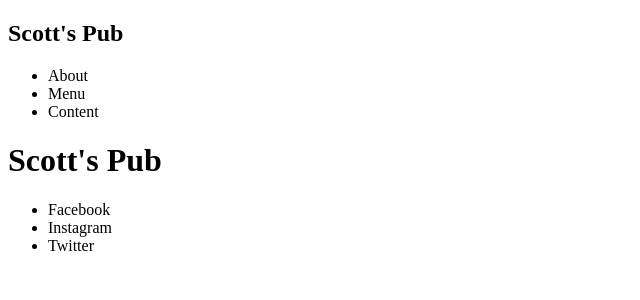
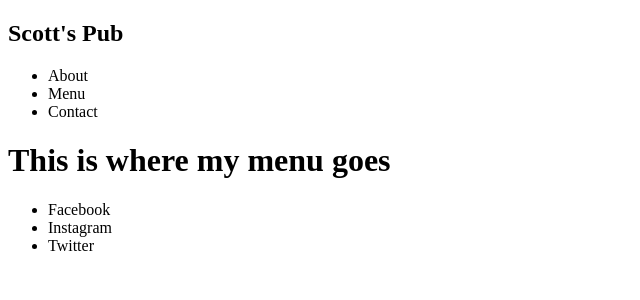
Before and after one commit to ScotttP/restaurant-page-react, a React (Create React App) app in the folder restaurant-page/: page / in a window 1280 px wide. Both pictures are taken after a click on the item "Menu". Shown: the top 300 px of the page, without its empty margins (0-640 px from the left). Built offline with nearby package versions, Linux system fonts and the light colour scheme.

Commit message:
tab functions are working. need to add the menu items, contact form, and css styling

```diff
--- a/restaurant-page/src/App.js
+++ b/restaurant-page/src/App.js
@@ -1,18 +1,45 @@
 import React from 'react';
 import Header from './header';
+import PageLoad from './pageLoad'
+import AboutUs from './about'
+import Contact from './contact'
+import Menu from './menu'
 import Content from './content';
 import Footer from './footer';
 import './App.css';
 
-function App() {
-  return (
-    <div>
-      <Header />
-      <Content />
-      <Footer />
-    </div>
+class App extends React.Component {
+  constructor(props) {
+    super(props);
+    this.handleTabs = this.handleTabs.bind(this)
+    this.state = {
+        content: <PageLoad />
+    };
+}
 
-  );
+  handleTabs(clickedTab) {
+    if (clickedTab === 'About'){
+      this.setState({ content: <AboutUs /> })
+    }else if (clickedTab === 'Menu'){
+      this.setState({ content: <Menu /> })
+    }else if (clickedTab === 'Contact'){
+      this.setState({ content: <Contact /> })
+    }else{
+      this.setState({ content: <PageLoad /> })
+    }
+  }
+
+  render () {
+    return (
+      <div>
+        <Header handleClick = {this.handleTabs}/>
+        <Content content={this.state.content}/>
+        <Footer />
+      </div>
+
+    );
+  }
+
 }
 
 export default App;
--- a/restaurant-page/src/about.js
+++ b/restaurant-page/src/about.js
@@ -2,7 +2,7 @@ import React from 'react';
 
 function AboutUs () {
     return (
-        <div class="aboutUs">
+        <div className="aboutUs">
             <h1>About Us</h1>
             <p>Lorem ipsum dolor sit amet, consectetur adipiscing elit, sed do eiusmod tempor incididunt ut labore et dolore magna aliqua. Senectus et netus et malesuada fames ac.
             Vulputate enim nulla aliquet porttitor lacus luctus accumsan. Ut tristique et egestas quis ipsum suspendisse ultrices gravida dictum. Suspendisse ultrices gravida dictum fusce.
--- a/restaurant-page/src/contact.js
+++ b/restaurant-page/src/contact.js
@@ -1 +1,14 @@
 import React from 'react';
+
+export default class Contact extends React.Component {
+
+    render () {
+        return (
+            <div>
+                <h1>This is where my contact form goes</h1>
+            </div>
+
+        )
+    }
+
+}
--- a/restaurant-page/src/content.js
+++ b/restaurant-page/src/content.js
@@ -1,22 +1,11 @@
 import React from 'react';
-import PageLoad from './pageLoad'
-import AboutUs from './about'
+
 class Content extends React.Component {
-    constructor(props) {
-        super(props);
-        this.state = {
-            content: <PageLoad />
-        };
-    }
-
-    handlers () {
-        console.log('handler function')
-    }
 
     render () {
         return (
             <div>
-                {this.state.content}
+                {this.props.content}
             </div>
 
         )
--- a/restaurant-page/src/data.js
+++ b/restaurant-page/src/data.js
@@ -1,4 +1,4 @@
-let headers = ['About', 'Menu', 'Content'];
+let headers = ['About', 'Menu', 'Contact'];
 let footers = ['Facebook', 'Instagram', 'Twitter'];
 let entrees = ['Hamburger', 'Cheeseburger', 'Wings', 'Hotdog'];
 let sides = ['Fries', 'Chips', 'Tots'];
--- a/restaurant-page/src/header.js
+++ b/restaurant-page/src/header.js
@@ -1,20 +1,20 @@
 import React from 'react';
 import Data from './data'
-import Content from './content'
-import AboutUs from './about';
 
 
-function Header () {
+class Header extends React.Component{
+
+  render (){
     const headers = Data.headers
     const headerItems = headers.map((header) =>
-        <li id={header} key={header.toString()} onClick = {(e) => handlers(e)}>
+        <li id={header} key={header.toString()} onClick = {() => this.props.handleClick(header)}>
             {header}
         </li>
-  );
+    );
     return (
         <nav className="navBarContainer">
             <div className = "navBarLeft">
-                <h1 id="restaurantNameNavBar">
+                <h1 id="restaurantNameNavBar" onClick = {() => this.props.handleClick()}>
                     Scott's Pub
                 </h1>
             </div>
@@ -27,12 +27,8 @@ function Header () {
 
 
     )
-}
+  }
 
-function handlers (e) {
-    if (e.target.id === 'About'){
-        console.log('About Section')
-    }
 }
 
 
--- a/restaurant-page/src/menu.js
+++ b/restaurant-page/src/menu.js
@@ -0,0 +1,14 @@
+import React from 'react';
+
+export default class Menu extends React.Component {
+
+    render () {
+        return (
+            <div>
+                <h1>This is where my menu goes</h1>
+            </div>
+
+        )
+    }
+
+}
```
